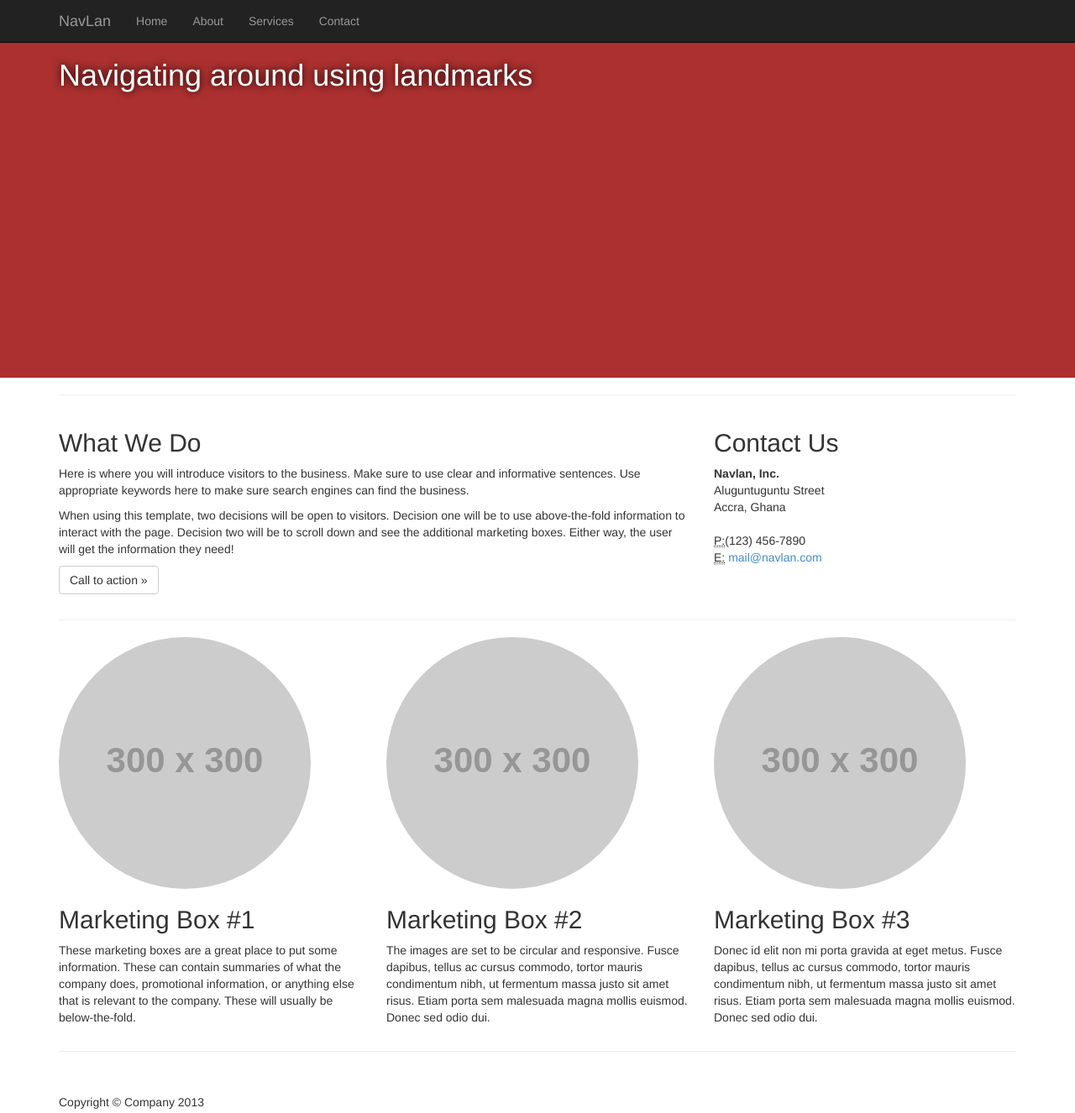
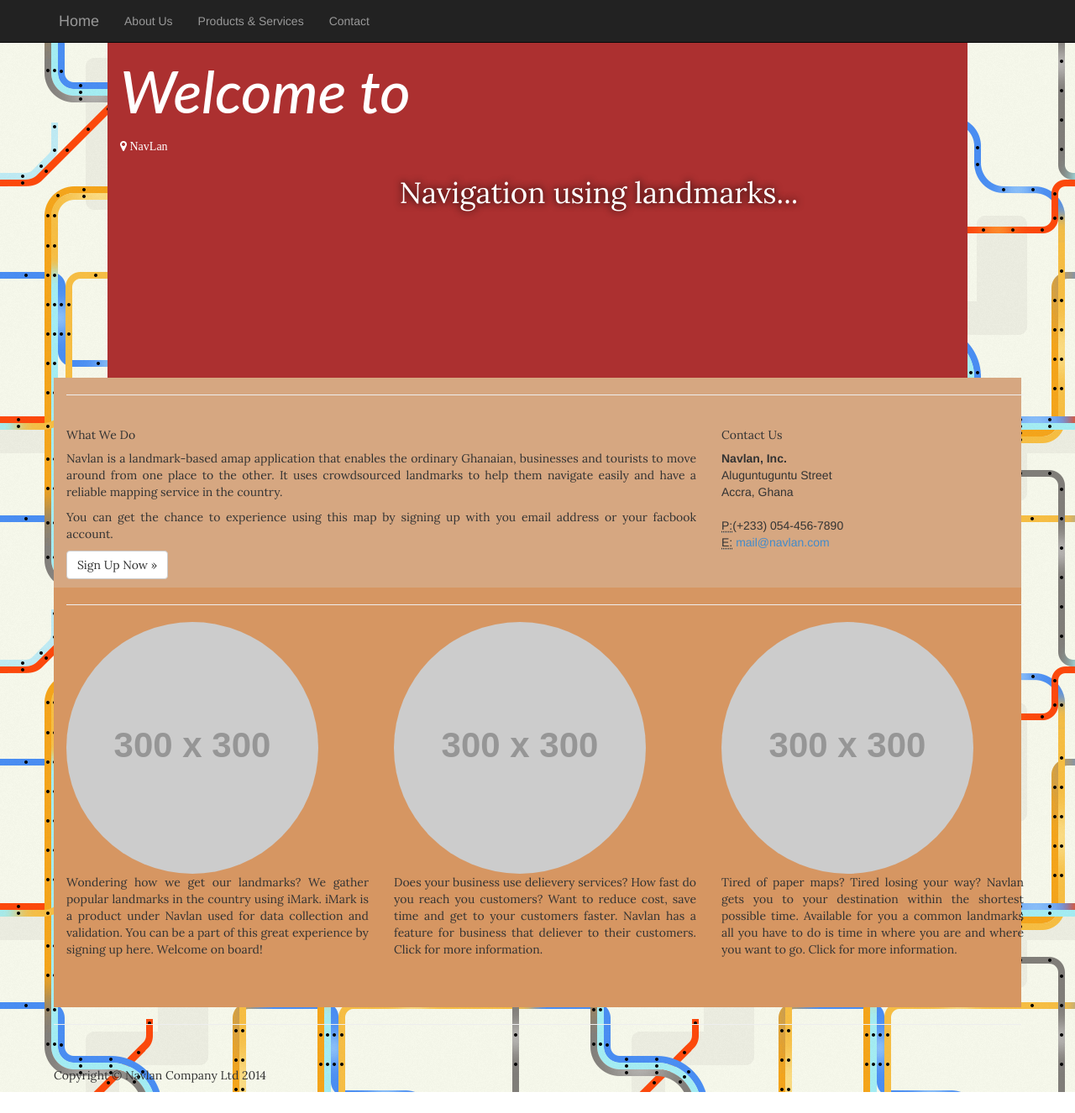
Before and after one commit to loanah/loanah.github.io, a plain HTML site: page index.html in a window 1280 px wide. Shown: the whole page at 84% size. After the commit the page ends 1301 px from the top, so only its background shows below. Drawn offline with Linux system fonts and the light colour scheme; placeholder pictures from the web are drawn by us.

Commit message:
edited css sheet with updates

```diff
--- a/css/business-frontpage.css
+++ b/css/business-frontpage.css
@@ -1,21 +1,83 @@
 body {
 	margin-top: 50px; /* 50px is the height of the navbar - change this if the navbarn height changes */
+    background: url(subway-lines.png) repeat 0 0;
 }
+
 
 /* change the URL to a picture of your choice - the higher quality the better! */
 .business-header {
+	margin:  auto;
 	height: 400px;
-	/*background: url() center center no-repeat;*/
-	background-size: cover;
+	width: 80%;
+	background-size: auto;
 	background-color: #ac3030;
+
+
+}
+.body-header{
+	margin:  auto;
+	height: 300px;
+	width: 90%;
+	background-size: 90% 90%;
+	background-color: #D6A781;
+
+}
+
+.conclude-header{
+	margin:  auto;
+	height: 500px;
+	width: 100%;
+	background-size: 100% 100%;
+	background-color: #D69662 ;
+
 }
 
 /* adjust the color and text shadow to optimize legibility once you have an image set - you can also change the vertical positioning if desired  */
+.Welcome{
+	font-family: Lato;
+	font-size: 500%;
+	color: #fff;
+	text-align: left;
+	font-style: italic;;
+}
+.fa{
+	font-family: Lato;
+	font-size: 900%;
+	font-style: oblique;
+	color: #fff;
+	text-align: right;
+}
+
 .tagline {
 	color: #fff;
 	text-shadow: 0 0 10px #000;
+	font-size: 250%;
+	text-align: center;
 }
 
 footer {
 	margin: 50px 0;
 }
+
+h1,h2, p{
+	font-family: 'Lora', serif;
+	font-size: 100%;
+	text-align: justify;
+}
+
+.btn-custom {
+  background-color: hsl(190, 73%, 30%) !important;
+  background-repeat: repeat-x;
+  filter: progid:DXImageTransform.Microsoft.gradient(startColorstr="#22bddc", endColorstr="#147184");
+  background-image: -khtml-gradient(linear, left top, left bottom, from(#22bddc), to(#147184));
+  background-image: -moz-linear-gradient(top, #22bddc, #147184);
+  background-image: -ms-linear-gradient(top, #22bddc, #147184);
+  background-image: -webkit-gradient(linear, left top, left bottom, color-stop(0%, #22bddc), color-stop(100%, #147184));
+  background-image: -webkit-linear-gradient(top, #22bddc, #147184);
+  background-image: -o-linear-gradient(top, #22bddc, #147184);
+  background-image: linear-gradient(#22bddc, #147184);
+  border-color: #147184 #147184 hsl(190, 73%, 25%);
+  color: #fff !important;
+  text-shadow: 0 -1px 0 rgba(0, 0, 0, 0.33);
+  -webkit-font-smoothing: antialiased;
+}
--- a/index.html
+++ b/index.html
@@ -7,13 +7,14 @@
     <meta name="description" content="">
     <meta name="author" content="">
 
-    <title>Basic Company Template for Bootstrap 3</title>
+    <title>Navlan Landing Page</title>
 
     <!-- Bootstrap core CSS -->
     <link href="css/bootstrap.css" rel="stylesheet">
 
     <!-- Custom CSS for the 'Business Frontpage' Template -->
     <link href="css/business-frontpage.css" rel="stylesheet">
+    <link href='http://fonts.googleapis.com/css?family=Lora' rel='stylesheet' type='text/css'>
 </head>
 
 <body>
@@ -27,17 +28,14 @@
                     <span class="icon-bar"></span>
                     <span class="icon-bar"></span>
                 </button>
-                <a class="navbar-brand" href="index.php">NavLan</a>
+                <a class="navbar-brand" href="index.php">Home</a>
             </div>
 
             <!-- Collect the nav links, forms, and other content for toggling -->
             <div class="collapse navbar-collapse navbar-ex1-collapse">
                 <ul class="nav navbar-nav">
-                    <li><a href="#home">Home</a>
-                    <li><a href="#about">About</a>
-                    </li>
-                    <li><a href="#services">Services</a>
-                    </li>
+                        <li><a href="#aboutus">About Us</a></li>
+                        <li><a href="#services">Products & Services</a></li>
                         <li><a href="#contact">Contact</a>
                         </li>
                     </ul>
@@ -54,13 +52,19 @@
                 <div class="row">
                     <div class="col-lg-12">
                         <!-- The background image is set in the custom CSS -->
-                    <h1 class="tagline">Navigating around using landmarks</h1>
+                        <h3 class = "Welcome"> Welcome to </h3>
+                        <h4 class =" fa fa-map-marker title"> NavLan</h4>
+                        <h1 class="tagline">Navigation using landmarks...</h1>
+
+                        <link rel="stylesheet" href="http://netdna.bootstrapcdn.com/font-awesome/4.0.3/css/font-awesome.min.css">
                     </div>
                 </div>
 
             </div>
 
         </div>
+
+        <div class="body-header">
 
            <div class="container">
 
@@ -69,9 +73,9 @@
             <div class="row">
                 <div class="col-lg-8 col-sm-8">
                     <h2>What We Do</h2>
-                <p>Here is where you will introduce visitors to the business. Make sure to use clear and informative sentences. Use appropriate keywords here to make sure search engines can find the business.</p>
-                <p>When using this template, two decisions will be open to visitors. Decision one will be to use above-the-fold information to interact with the page. Decision two will be to scroll down and see the additional marketing boxes. Either way, the user will get the information they need!</p>
-                <p><a class="btn btn-default btn-large" href="#">Call to action &raquo;</a>
+                    <p>Navlan is a landmark-based amap application that enables the ordinary Ghanaian, businesses and tourists to move around from one place to the other. It uses crowdsourced landmarks to help them navigate easily and have a reliable mapping service in the country.</p>
+                    <p>You can get the chance to experience using this map by signing up with you email address or your facbook account.</p>
+                    <p><a class="btn btn-default btn-large" href="#">Sign Up Now &raquo;</a>
                     </p>
                 </div>
                 <div class="col-lg-4 col-sm-4">
@@ -83,30 +87,39 @@
                         <br>
                     </address>
                     <address>
-                    <abbr title="Phone">P:</abbr>(123) 456-7890
+                        <abbr title="Phone">P:</abbr>(+233) 054-456-7890
                         <br>
                         <abbr title="Email">E:</abbr> <a href="mailto:#">mail@navlan.com</a>
                     </address>
                 </div>
             </div>
 
+
+        </div>
+
+        <div class ="conclude-header">
+            <div class ="container">
             <hr>
-
                 <div class="row">
                     <div class="col-sm-4">
-                <img class="img-circle img-responsive text-center" src="http://placehold.it/300x300">
-                <h2>Marketing Box #1</h2>
-                <p>These marketing boxes are a great place to put some information. These can contain summaries of what the company does, promotional information, or anything else that is relevant to the company. These will usually be below-the-fold.</p>
+                        <img class="img-circle img-responsive text-center" src="http://placehold.it/300/D6A781/300x300&text=Navlan iMark">
+                        <p> Wondering how we get our landmarks?
+                            We gather popular landmarks in the country using iMark.
+                            iMark is a product under Navlan used for data collection and validation.
+                            You can be a part of this great experience by signing up here.
+                            Welcome on board!</p>
                         </div>
                         <div class="col-sm-4">
-                <img class="img-circle img-responsive" src="http://placehold.it/300x300">
-                <h2>Marketing Box #2</h2>
-                <p>The images are set to be circular and responsive. Fusce dapibus, tellus ac cursus commodo, tortor mauris condimentum nibh, ut fermentum massa justo sit amet risus. Etiam porta sem malesuada magna mollis euismod. Donec sed odio dui.</p>
+                            <img class="img-circle img-responsive" src="http://placehold.it/300/AC3030/
+                            300&text=Navlan Business">
+                            <p>Does your business use delievery services? How fast do you reach you customers? Want to reduce cost, save time and get to your customers faster. Navlan has a feature for business that deliever to their customers. Click for more information.</p>
                         </div>
                         <div class="col-sm-4">
-                <img class="img-circle img-responsive" src="http://placehold.it/300x300">
-                <h2>Marketing Box #3</h2>
-                <p>Donec id elit non mi porta gravida at eget metus. Fusce dapibus, tellus ac cursus commodo, tortor mauris condimentum nibh, ut fermentum massa justo sit amet risus. Etiam porta sem malesuada magna mollis euismod. Donec sed odio dui.</p>
+                            <img class="img-circle img-responsive" src="http://placehold.it/300/D6A781/
+                            300&text=Navlan Tour">
+                            <p>Tired of paper maps? Tired losing your way? Navlan gets you to your destination within the shortest possible time. Available for you a common landmarks all you have to do is time in where you are and where you want to go. Click for more information.</p>
+                        </div>
+                    </div>
                 </div>
             </div>
 
@@ -115,7 +128,7 @@
             <footer>
                 <div class="row">
                     <div class="col-lg-12">
-                    <p>Copyright &copy; Company 2013</p>
+                        <p>Copyright &copy; Navlan Company Ltd 2014</p>
                     </div>
                 </div>
             </footer>
```
Also changed, not shown: css/subway-lines.png (added), 1 other file. Lines whose indentation alone changed are shown as unchanged.
